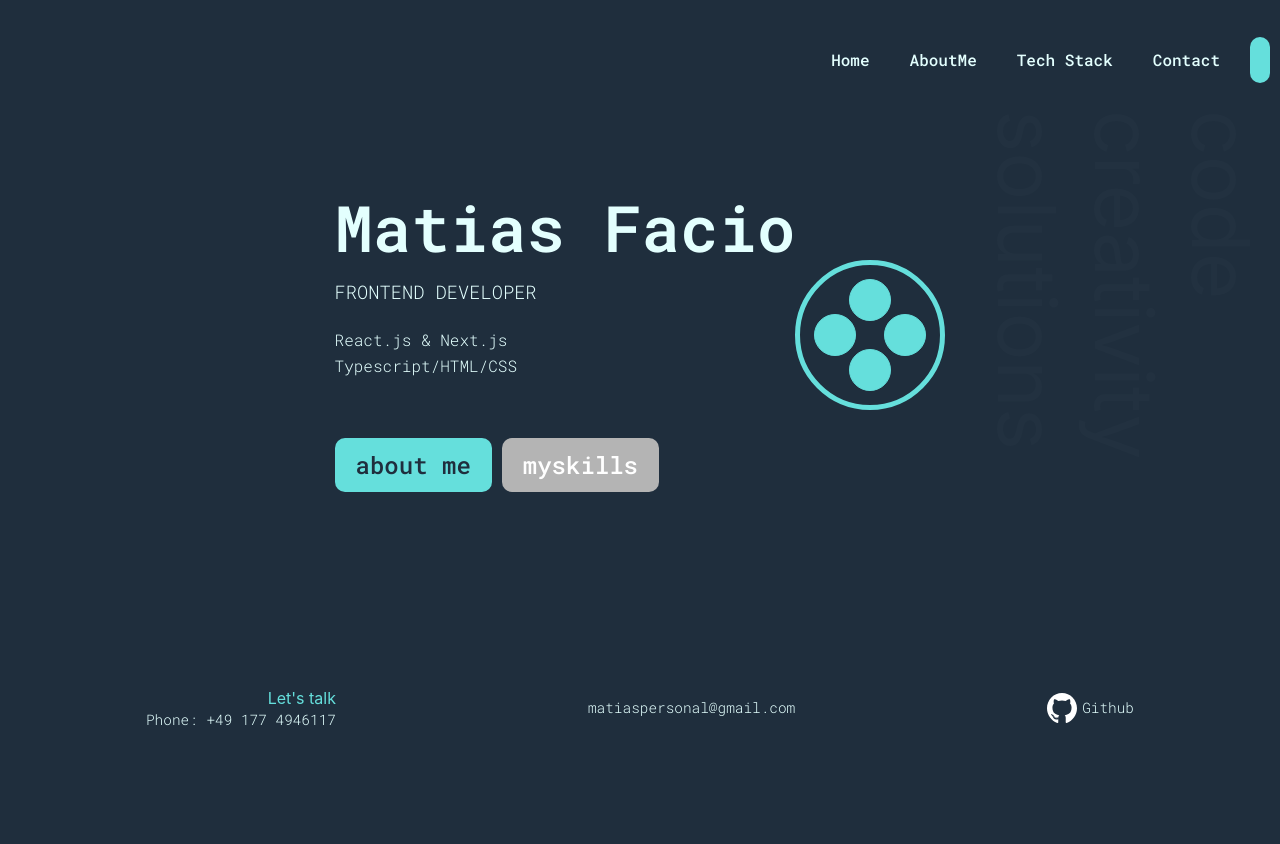
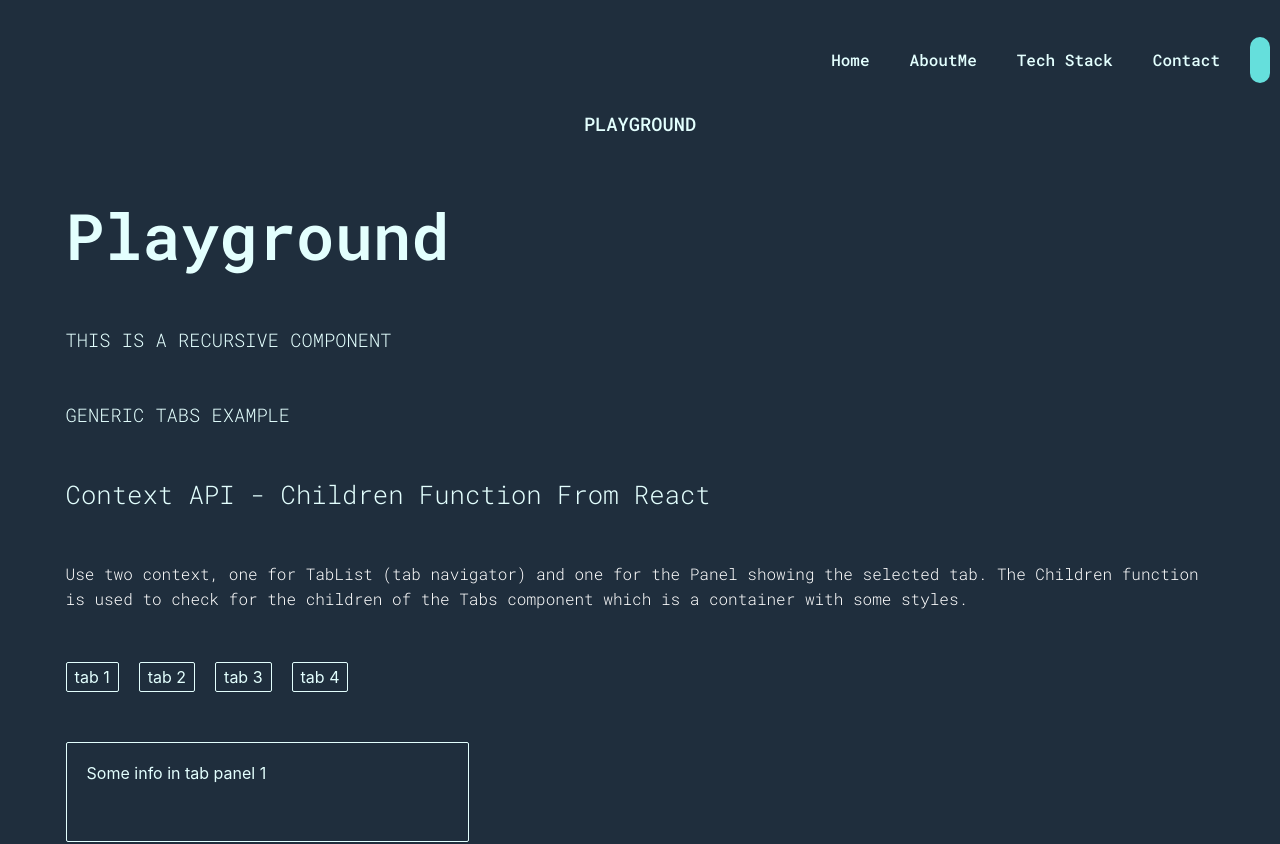
Before and after one commit to matiasfacio/matiasfacio-dev, a React (Create React App) app: page /playground in a window 1280 px wide. Before the commit this address led to /. Shown: the top 844 px of the page. Before the commit the page ends 800 px from the top, so only its background shows below. Built offline with nearby package versions, Linux system fonts and the light colour scheme.

Commit message:
improvements in tab component

```diff
--- a/src/components/TabsExample.tsx
+++ b/src/components/TabsExample.tsx
@@ -2,6 +2,13 @@ import { Tab, TabList, TabPanel, Tabs } from "./Tabs";
 
 export const TabsExample = () => {
   return (
+    <>
+      <h2>Context API - Children function from React</h2>
+      <p>
+        Use two context, one for TabList (tab navigator) and one for the Panel
+        showing the selected tab. The Children function is used to check for the
+        children of the Tabs component which is a container with some styles.
+      </p>
       <Tabs id="my-tabs">
         <TabList>
           <Tab title={"tab 1"} />
@@ -14,5 +21,6 @@ export const TabsExample = () => {
         <TabPanel>Some info in tab panel 3</TabPanel>
         <TabPanel>Some info in tab panel 4</TabPanel>
       </Tabs>
+    </>
   );
 };
--- a/src/components/layout/ContentAndRouting.tsx
+++ b/src/components/layout/ContentAndRouting.tsx
@@ -44,7 +44,7 @@ const ContentAndRouting = () => {
           }
         />
         <Route
-          path={"/playground/:name"}
+          path={"/playground"}
           element={
             <>
               <Header title={"Playground"} />
```
Lines whose indentation alone changed are shown as unchanged.
